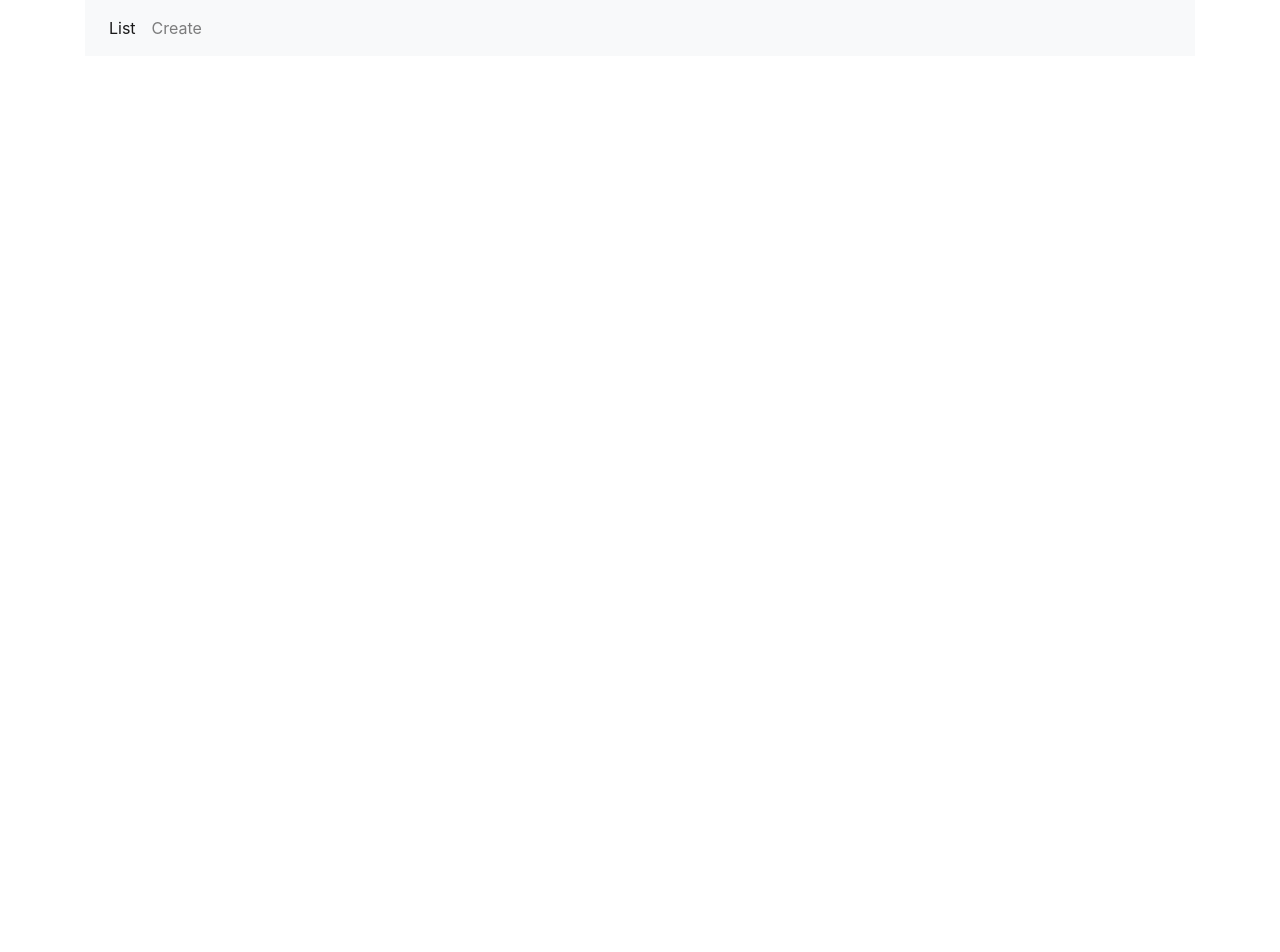
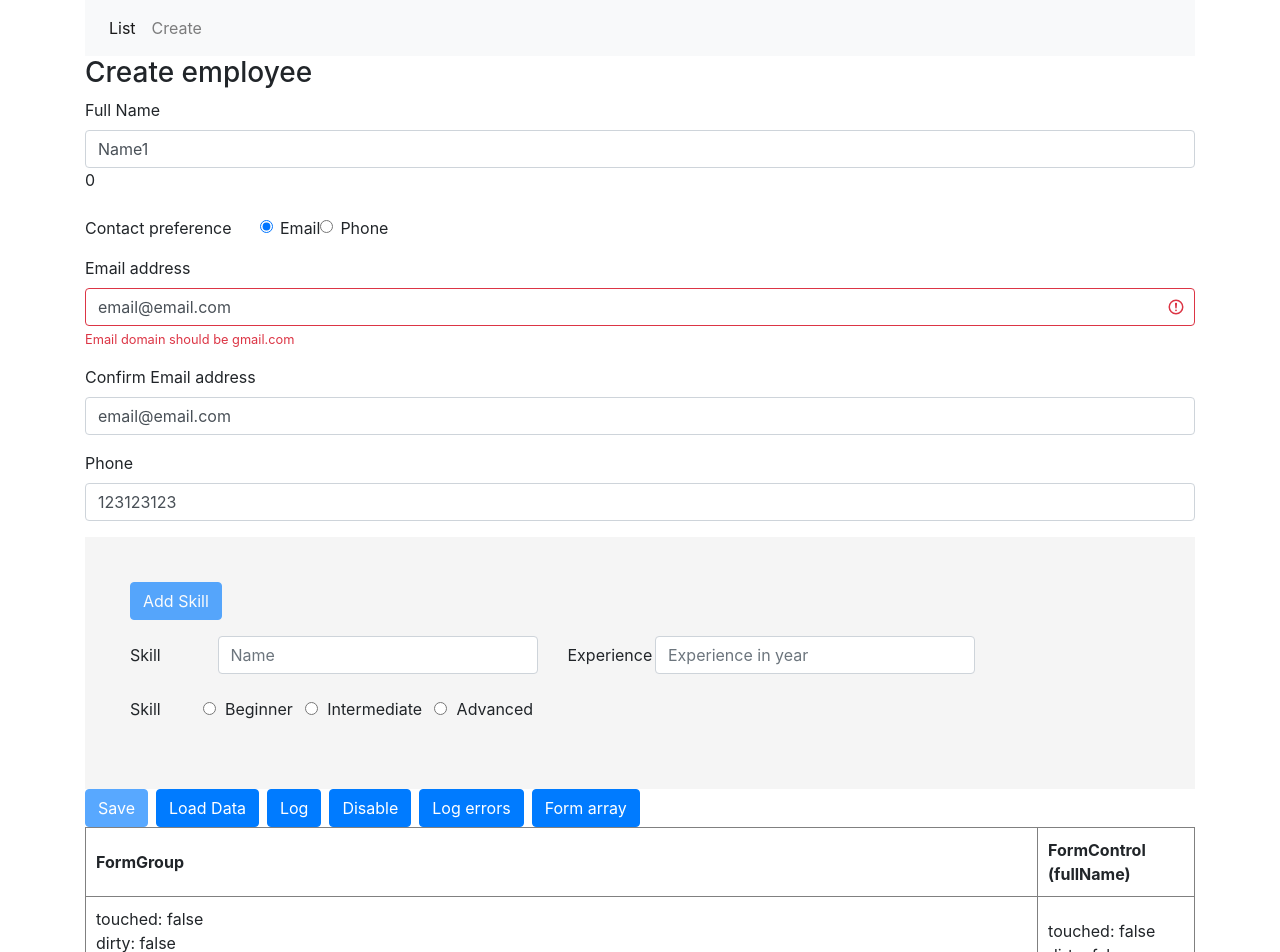
Before and after one commit to JagodaJarzebowska/angular, an Angular app: page /edit/1 in a window 1280 px wide. Before the commit this address led to /. Shown: the top 952 px of the page. Before the commit the page ends 800 px from the top, so only its background shows below. Built offline with nearby package versions, Linux system fonts and the light colour scheme; data requests are answered from the project's data file.

Commit message:
edit employee and fix valid

```diff
--- a/src/app/app-routing.module.ts
+++ b/src/app/app-routing.module.ts
@@ -7,6 +7,7 @@ import { CreateEmployeeComponent } from './employee/create-employee/create-emplo
 const routes: Routes = [
   { path: 'list', component: ListEmployeeComponent },
   { path: 'create', component: CreateEmployeeComponent },
+  { path: 'edit/:id', component: CreateEmployeeComponent },
   { path: '', redirectTo: '/list', pathMatch: 'full' }];
 
 @NgModule({
--- a/src/app/employee/create-employee/create-employee.component.html
+++ b/src/app/employee/create-employee/create-employee.component.html
@@ -148,7 +148,7 @@
     </div>
     <div class="panel-footer">
         <div class="btn-toolbar" role="toolbar">
-            <button type="submit" class="btn btn-primary mr-2">Save</button>
+            <button type="submit" class="btn btn-primary mr-2" [disabled]="employeeForm.invalid">Save</button>
             <button type="button" class="btn btn-primary mr-2" (click)="onLoadData()">Load Data</button>
             <button type="button" class="btn btn-primary mr-2" (click)="logAction()">Log</button>
             <button type="button" class="btn btn-primary mr-2" (click)="disableAction()">Disable</button>
--- a/src/app/employee/create-employee/create-employee.component.ts
+++ b/src/app/employee/create-employee/create-employee.component.ts
@@ -1,6 +1,9 @@
 import { Component, OnInit } from '@angular/core';
 import { FormGroup, Validators, FormBuilder, FormControl, AbstractControl, FormArray } from '@angular/forms';
 import { CustomValidators } from 'src/app/shared/custon.validators';
+import { ActivatedRoute } from '@angular/router';
+import { EmployeeService } from '../employee.service';
+import { IEmployee } from 'src/app/model/IEmployee';
 @Component({
   selector: 'app-create-employee',
   templateUrl: './create-employee.component.html',
@@ -43,7 +46,8 @@ export class CreateEmployeeComponent implements OnInit {
     'inlineRadioOptions': ''
   };
 
-  constructor(private formBuilder: FormBuilder) { }
+  constructor(private formBuilder: FormBuilder, private route: ActivatedRoute,
+    private employeeService: EmployeeService) { }
 
   ngOnInit(): void {
     this.employeeForm = this.formBuilder.group({
@@ -67,9 +71,35 @@ export class CreateEmployeeComponent implements OnInit {
 
     this.employeeForm.valueChanges.subscribe(data => {
       this.logValidationErrors(this.employeeForm);
-    })
+    });
+
+    this.route.paramMap.subscribe(param => {
+      const empId = +param.get('id');
+      if (empId) {
+        this.getEmployee(empId);
+      }
+    });
   }
 
+
+  getEmployee(id: number) {
+    this.employeeService.getEmplyee(id).subscribe((employe: IEmployee) => {
+      this.editEmployee(employe),
+        (err: any) => console.log(err);
+    });
+  }
+
+  editEmployee(employee: IEmployee) {
+    this.employeeForm.patchValue({
+      fullName: employee.fullName,
+      contactPreference: employee.contactPreference,
+      emailGroup: {
+        email: employee.email,
+        confirmEmail: employee.email
+      },
+      phone: employee.phone
+    });
+  }
 
   addSkillFormGroup(): FormGroup {
     return this.formBuilder.group({
@@ -117,7 +147,7 @@ export class CreateEmployeeComponent implements OnInit {
       const control = group.get(key);
 
       this.formErros[key] = '';
-      if (control && !control.valid && (control.touched || control.dirty)) {
+      if (control && !control.valid && (control.touched || control.dirty || control.value !=='')) {
         const message = this.validationMsg[key];
         console.log(message);
         for (const errorKey in control.errors) {
--- a/src/app/employee/employee.service.ts
+++ b/src/app/employee/employee.service.ts
@@ -3,6 +3,9 @@ import {HttpClient, HttpErrorResponse} from '@angular/common/http'
 import { Observable, throwError } from 'rxjs';
 import { catchError } from 'rxjs/operators';
 import { IEmployee } from '../model/IEmployee';
+/*
+json-server --watch db.json
+*/
 @Injectable({
   providedIn: 'root'
 })
@@ -28,10 +31,10 @@ export class EmployeeService {
   }
 
 
-  // public getEmplyee(id: number):Observable<IEmployee>{
-  //     return this.http.get<IEmployee>(this.baseUrl+'/'+id)
-  //     .pipe(catchError(this.handleError));
-  // }
+  public getEmplyee(id: number):Observable<IEmployee>{
+      return this.http.get<IEmployee>(this.baseUrl+'/'+id)
+      .pipe(catchError(this.handleError));
+  }
 
   // public addEmployee(employee: IEmployee): Observable<IEmployee>{
   //   return this.http.post<IEmployee>(this.baseUrl, employee);
--- a/src/app/employee/list-employee/list-employee.component.html
+++ b/src/app/employee/list-employee/list-employee.component.html
@@ -17,7 +17,7 @@
         <td>{{employee.email}}</td>
         <td>{{employee.phone}}</td>
         <td>{{employee.contactPreference}}</td>
-        <td> <button class="btn btn-primary mr-2">Edit</button></td>
+        <td> <button class="btn btn-primary mr-2" (click)="editButtonClick(employee.id)">Edit</button></td>
       </tr>
     </tbody>
   </table>
--- a/src/app/employee/list-employee/list-employee.component.ts
+++ b/src/app/employee/list-employee/list-employee.component.ts
@@ -1,6 +1,7 @@
 import { Component, OnInit } from '@angular/core';
 import { EmployeeService } from '../employee.service';
 import { IEmployee } from 'src/app/model/IEmployee';
+import { Router } from '@angular/router';
 
 @Component({
   selector: 'app-list-employee',
@@ -11,7 +12,7 @@ export class ListEmployeeComponent implements OnInit {
 
   employees: Array<IEmployee> = [];
 
-  constructor(private employeeService: EmployeeService) { }
+  constructor(private employeeService: EmployeeService, private router: Router) { }
 
   ngOnInit(): void {
     this.employeeService.getEmployees().subscribe(result => {
@@ -20,4 +21,8 @@ export class ListEmployeeComponent implements OnInit {
     });
   }
 
+  public editButtonClick(employeeId: number){
+    this.router.navigate(['/edit', employeeId]);
+  }
+
 }
--- a/src/app/shared/custon.validators.ts
+++ b/src/app/shared/custon.validators.ts
@@ -18,7 +18,8 @@ export class CustomValidators {
         return (group: AbstractControl): { [key: string]: any } | any => {
             const emailControl = group.get('email');
             const confirmEmailControl = group.get('confirmEmail');
-            if (emailControl.value === confirmEmailControl.value || confirmEmailControl.pristine) {
+            if (emailControl.value === confirmEmailControl.value
+                || (confirmEmailControl.pristine && emailControl.value === '')) {
                 return null;
             } else {
                 return { 'emailMissMatch': true };
```
